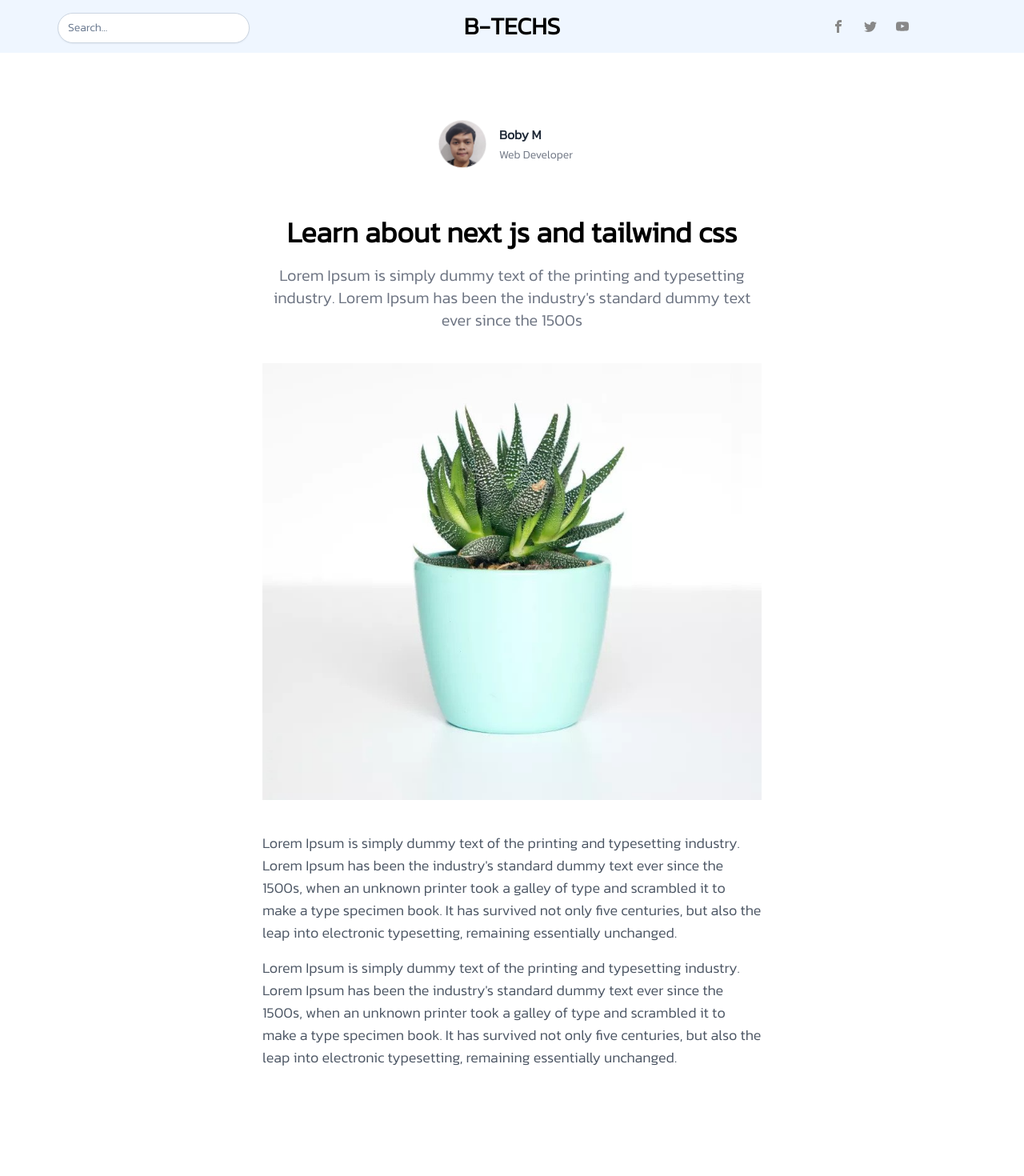
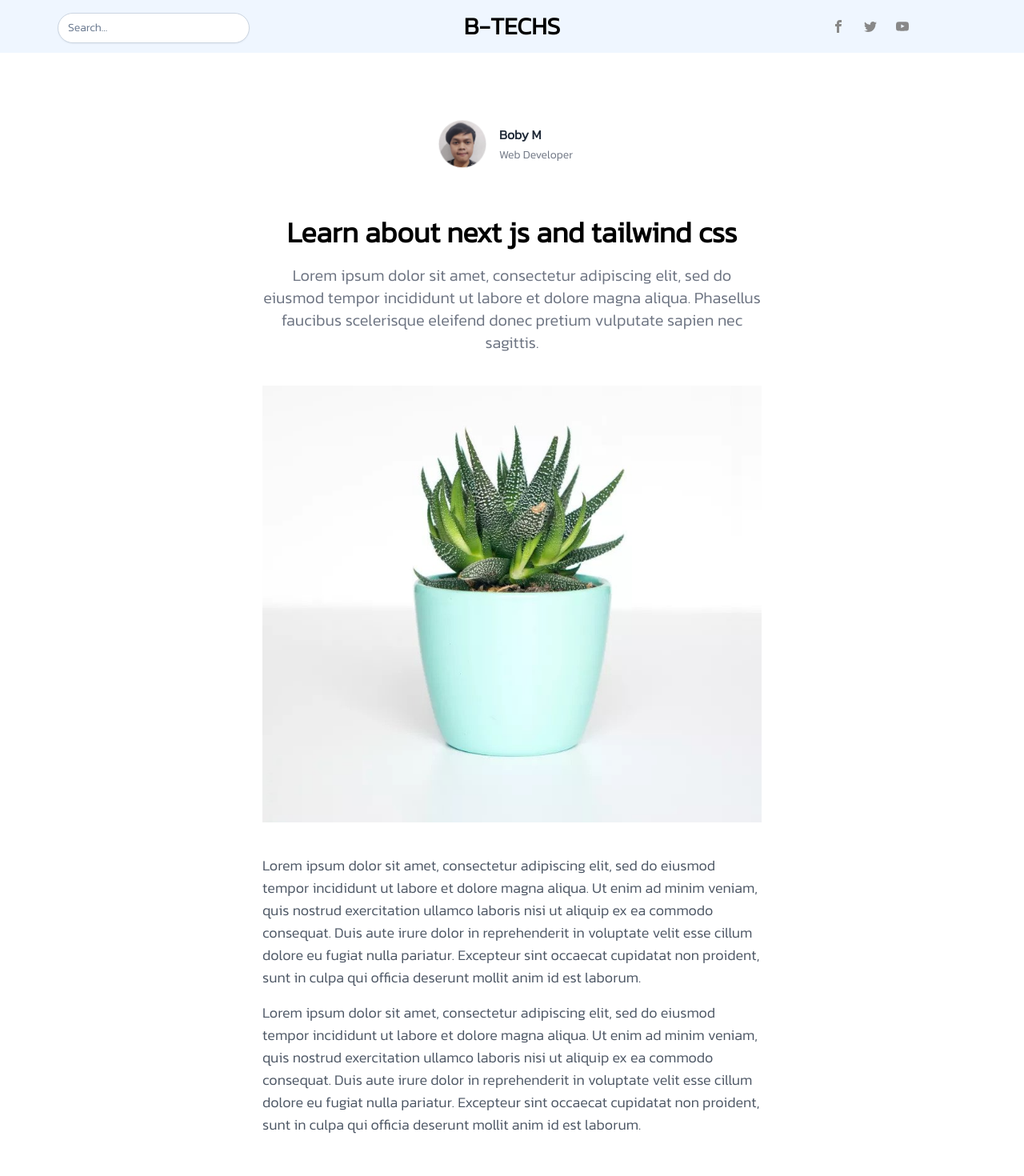
Before and after one commit to boby177/Blog_App, a Next.js app: page /posts/page in a window 1280 px wide. Shown: the top 1470 px of the page at 80% size. Built offline with nearby package versions, Linux system fonts and the light colour scheme.

Commit message:
fix build for deploy

```diff
--- a/pages/posts/page.js
+++ b/pages/posts/page.js
@@ -15,9 +15,10 @@
             Learn about next js and tailwind css
           </h1>
           <p className="text-gray-500 text-xl text-center">
-            Lorem Ipsum is simply dummy text of the printing and typesetting
-            industry. Lorem Ipsum has been the industry's standard dummy text
-            ever since the 1500s
+            Lorem ipsum dolor sit amet, consectetur adipiscing elit, sed do
+            eiusmod tempor incididunt ut labore et dolore magna aliqua.
+            Phasellus faucibus scelerisque eleifend donec pretium vulputate
+            sapien nec sagittis.
           </p>
           <div className="py-10">
             <Image src={"/images/img1.jpg"} height={900} width={900} />
@@ -25,20 +26,22 @@
 
           <div className="content text-gray-600 text-lg flex flex-col gap-4">
             <p>
-              Lorem Ipsum is simply dummy text of the printing and typesetting
-              industry. Lorem Ipsum has been the industry's standard dummy text
-              ever since the 1500s, when an unknown printer took a galley of
-              type and scrambled it to make a type specimen book. It has
-              survived not only five centuries, but also the leap into
-              electronic typesetting, remaining essentially unchanged.
+              Lorem ipsum dolor sit amet, consectetur adipiscing elit, sed do
+              eiusmod tempor incididunt ut labore et dolore magna aliqua. Ut
+              enim ad minim veniam, quis nostrud exercitation ullamco laboris
+              nisi ut aliquip ex ea commodo consequat. Duis aute irure dolor in
+              reprehenderit in voluptate velit esse cillum dolore eu fugiat
+              nulla pariatur. Excepteur sint occaecat cupidatat non proident,
+              sunt in culpa qui officia deserunt mollit anim id est laborum.
             </p>
             <p>
-              Lorem Ipsum is simply dummy text of the printing and typesetting
-              industry. Lorem Ipsum has been the industry's standard dummy text
-              ever since the 1500s, when an unknown printer took a galley of
-              type and scrambled it to make a type specimen book. It has
-              survived not only five centuries, but also the leap into
-              electronic typesetting, remaining essentially unchanged.
+              Lorem ipsum dolor sit amet, consectetur adipiscing elit, sed do
+              eiusmod tempor incididunt ut labore et dolore magna aliqua. Ut
+              enim ad minim veniam, quis nostrud exercitation ullamco laboris
+              nisi ut aliquip ex ea commodo consequat. Duis aute irure dolor in
+              reprehenderit in voluptate velit esse cillum dolore eu fugiat
+              nulla pariatur. Excepteur sint occaecat cupidatat non proident,
+              sunt in culpa qui officia deserunt mollit anim id est laborum.
             </p>
           </div>
         </div>
```
